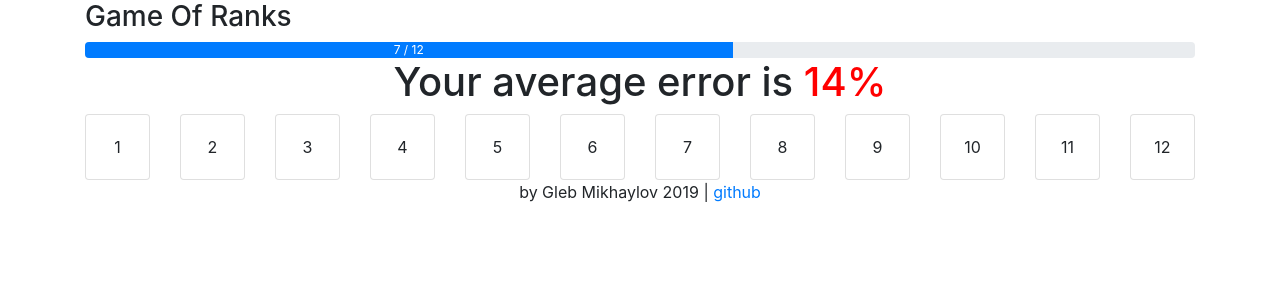
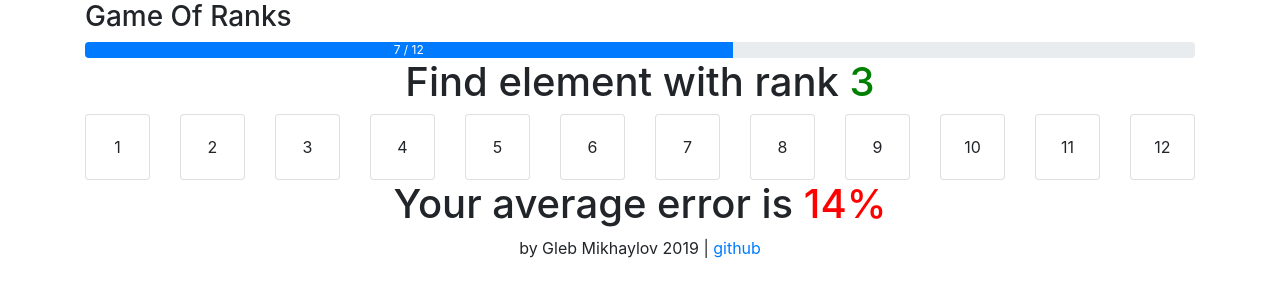
Before and after one commit to glebmikha/game-of-ranks, a Vue app: page / in a window 1280 px wide. Shown: the top 300 px of the page. Built offline with nearby package versions, Linux system fonts and the light colour scheme.

Commit message:
added question component

```diff
--- a/src/App.vue
+++ b/src/App.vue
@@ -1,8 +1,9 @@
 <template>
   <div class="container">
     <app-header :numberCount="7" :maxNumbers="12"></app-header>
+    <question :qRank="3"></question>
+    <number-grid :numbers="numbers"></number-grid>
     <average-error>14</average-error>
-    <number-grid :numbers="numbers"></number-grid>
     <app-footer></app-footer>
   </div>
 </template>
@@ -12,12 +13,14 @@ import Header from "./components/Header.vue";
 import Footer from "./components/Footer.vue";
 import AverageError from "./components/AverageError.vue";
 import NumberGrid from "./components/NumberGrid.vue";
+import Question from "./components/Question.vue";
 export default {
   components: {
     appHeader: Header,
     appFooter: Footer,
     averageError: AverageError,
-    numberGrid: NumberGrid
+    numberGrid: NumberGrid,
+    question: Question
   },
   data: function() {
     return {
--- /dev/null
+++ b/src/components/Question.vue
@@ -0,0 +1,22 @@
+<template>
+  <div class="row">
+    <div class="col-sm-8 offset-sm-2 col-xs-12 col-md-6 offset-md-3 text-center">
+      <h1>
+        Find element with rank
+        <span>{{ qRank }}</span>
+      </h1>
+    </div>
+  </div>
+</template>
+
+<script>
+export default {
+  props: ["qRank"]
+};
+</script>
+
+<style scoped>
+span {
+  color: green;
+}
+</style>
```
